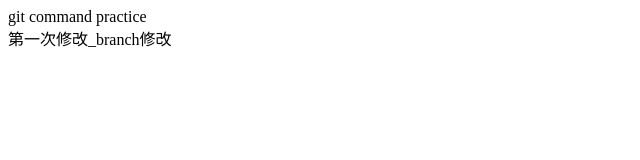
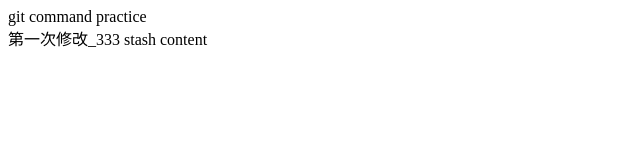
Before and after one commit to sxlvv7/git_practice, a website: page 01_基本git命令/index.html in a window 1280 px wide. Shown: the full height of the page, 0-640 px from the left. Drawn offline with Linux system fonts and the light colour scheme.

Commit message:
stash 暂存

```diff
--- a/01_基本git命令/index.html
+++ b/01_基本git命令/index.html
@@ -7,6 +7,7 @@
   </head>
   <body>
     <div>git command practice</div>
-    <span>第一次修改_branch修改</span>
+    <span>第一次修改_333</span>
+    <span>stash content</span>
   </body>
 </html>
```
